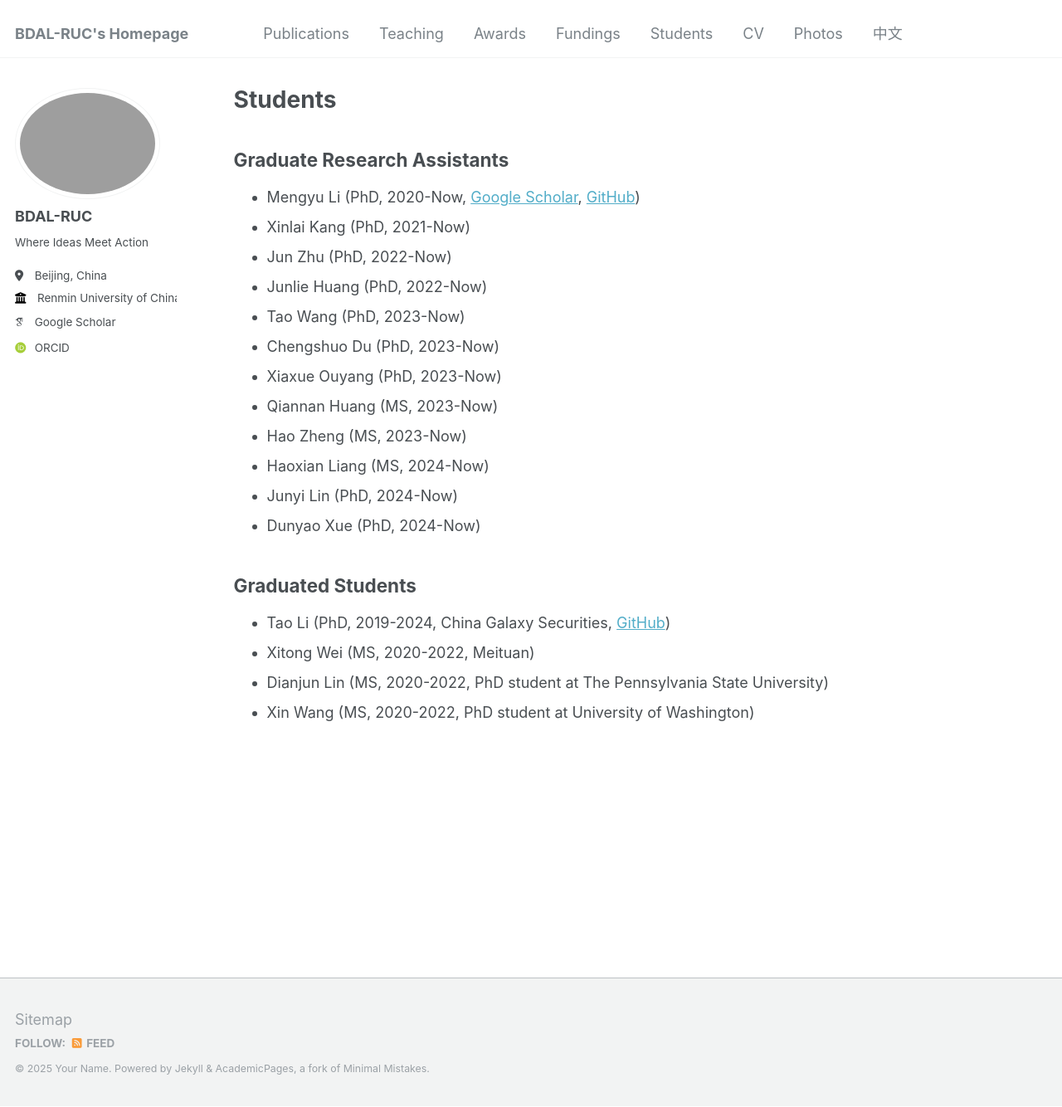
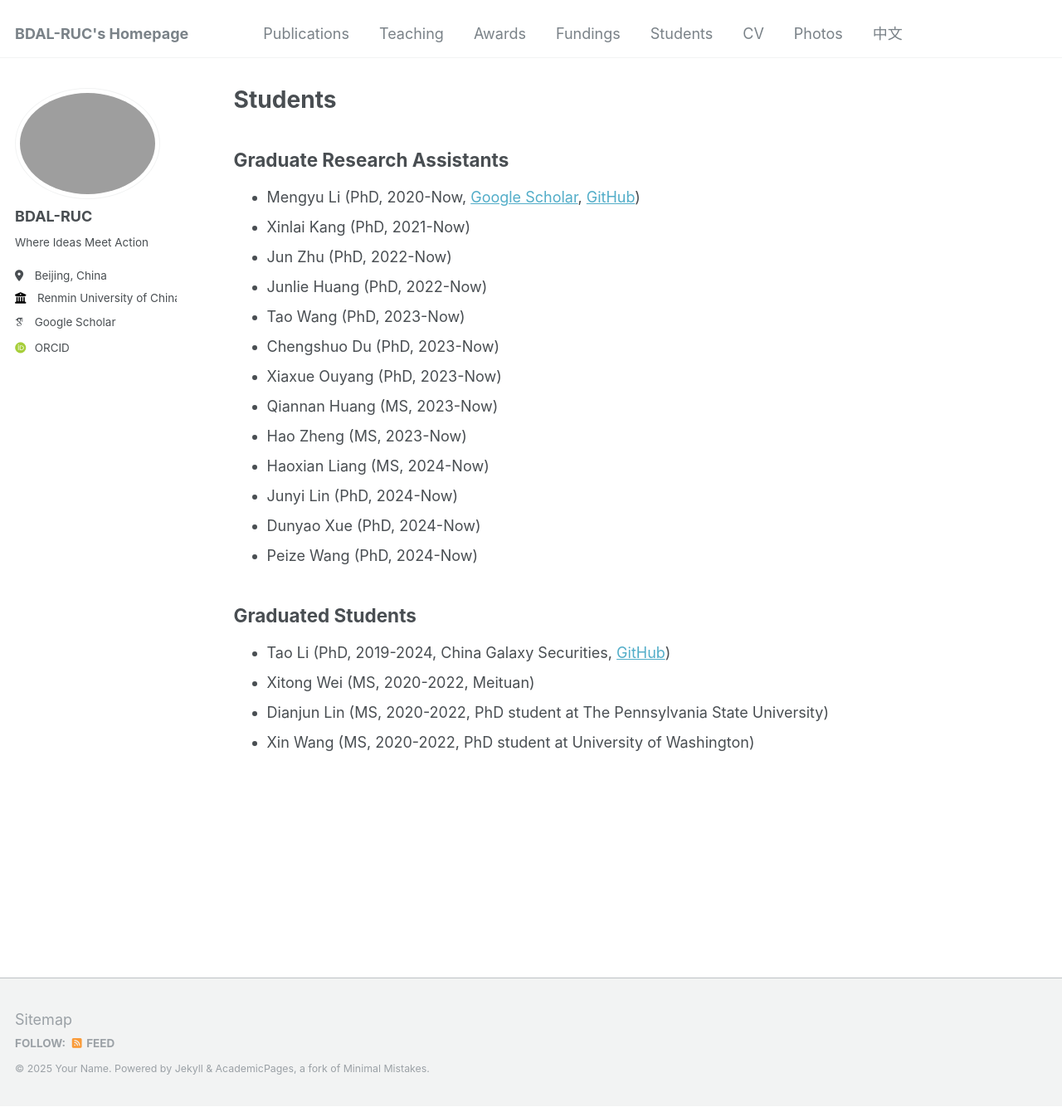
Before and after one commit to Cheng-BDAL/Cheng-BDAL.github.io, a Jekyll site: the page built from _pages/students.md, in a window 1280 px wide and 1334 px high. Shown: the whole window at 83% size. Built offline with Jekyll 4.4.1, drawn with Linux system fonts in a browser that asks for light colours; some web fonts are replaced.

Commit message:
Update students.md

```diff
--- a/_pages/students.md
+++ b/_pages/students.md
@@ -21,6 +21,7 @@ author_profile: true  # 可选，视需要是否显示作者信息
 - Haoxian Liang (MS, 2024-Now)
 - Junyi Lin (PhD, 2024-Now)
 - Dunyao Xue (PhD, 2024-Now)
+- Peize Wang (PhD, 2024-Now)
 
 
 ## Graduated Students
```
